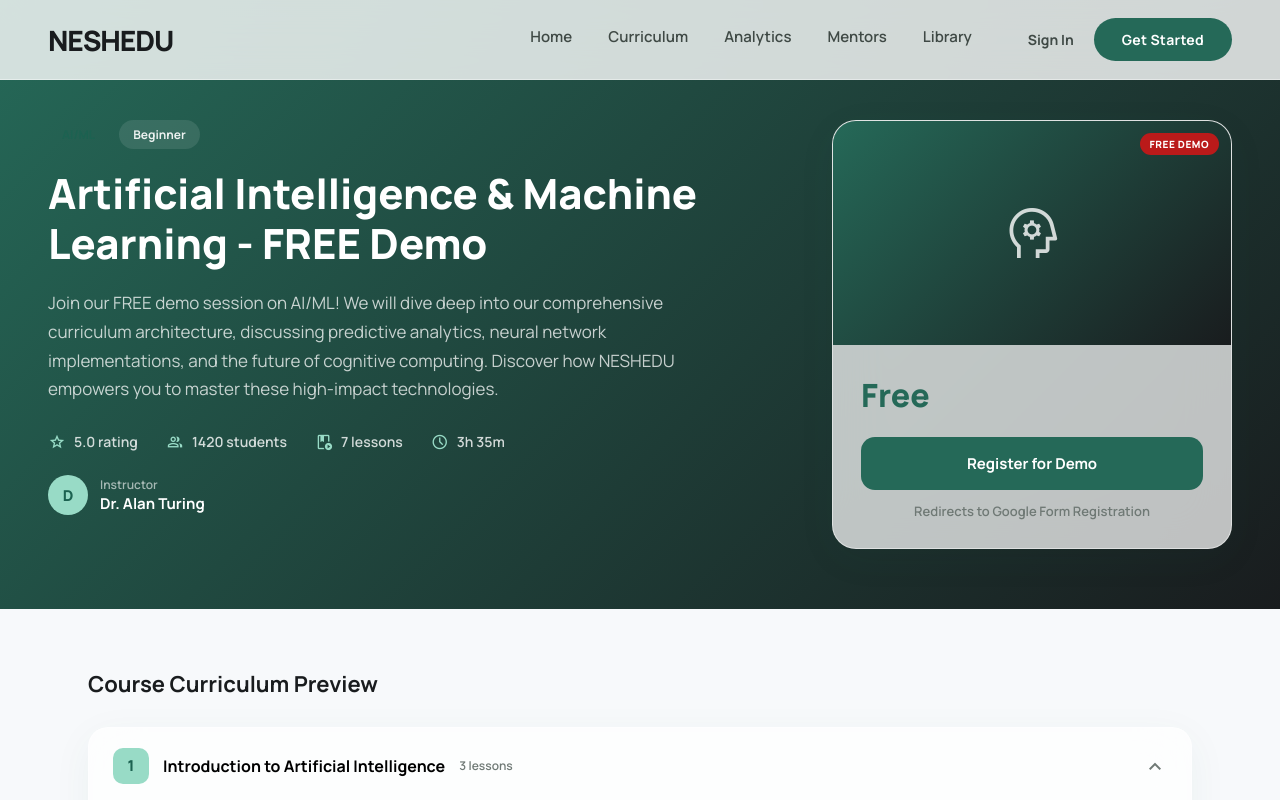
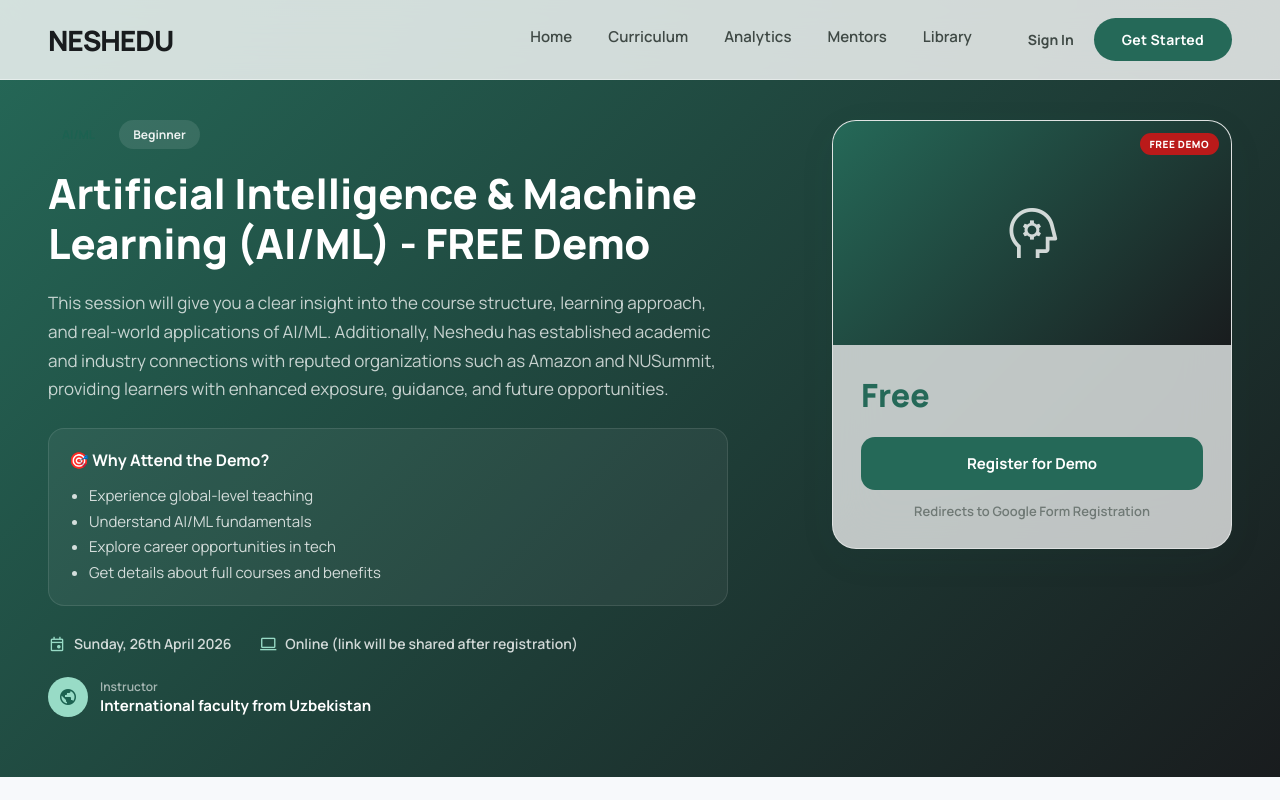
Before and after one commit to hasansyedamaan/nesh-edu, a React (Vite) app in the folder client/: page /demo-course in a window 1280 px wide. Shown: the top 800 px of the page. Built offline with nearby package versions, Linux system fonts and the light colour scheme.

Commit message:
Updated curriculum page with proper details

```diff
--- a/client/src/pages/CurriculumPage.jsx
+++ b/client/src/pages/CurriculumPage.jsx
@@ -4,8 +4,8 @@ import Navbar from '../components/Navbar';
 import Footer from '../components/Footer';
 
 const DEMO_COURSE = {
-  title: 'Artificial Intelligence & Machine Learning - FREE Demo',
-  shortDescription: 'Join our FREE demo session on AI/ML this Sunday! Get insights into course structure, learning approach, and real-world applications.',
+  title: 'Artificial Intelligence & Machine Learning (AI/ML) - FREE Demo',
+  shortDescription: 'Join our FREE demo session on AI/ML this Sunday, 26th April 2026. Get insights into the course structure, learning approach, and real-world applications of AI/ML.',
   category: 'AI/ML',
   level: 'Beginner',
   price: 0,
--- a/client/src/pages/DemoCoursePage.jsx
+++ b/client/src/pages/DemoCoursePage.jsx
@@ -5,14 +5,16 @@ import Footer from '../components/Footer';
 const GOOGLE_FORM_LINK = 'https://docs.google.com/forms/d/e/1FAIpQLScgqu3_f10FERP0zew8QCreSQK_d39y4Pkj_9LM4c7oj_GTJw/viewform?usp=publish-editor';
 
 const DEMO_COURSE = {
-  title: 'Artificial Intelligence & Machine Learning - FREE Demo',
-  description: 'Join our FREE demo session on AI/ML! We will dive deep into our comprehensive curriculum architecture, discussing predictive analytics, neural network implementations, and the future of cognitive computing. Discover how NESHEDU empowers you to master these high-impact technologies.',
+  title: 'Artificial Intelligence & Machine Learning (AI/ML) - FREE Demo',
+  description: 'This session will give you a clear insight into the course structure, learning approach, and real-world applications of AI/ML. Additionally, Neshedu has established academic and industry connections with reputed organizations such as Amazon and NUSummit, providing learners with enhanced exposure, guidance, and future opportunities.',
   category: 'AI/ML',
   level: 'Beginner',
   price: 0,
   instructor: {
-    name: 'Dr. Alan Turing',
+    name: 'International faculty from Uzbekistan',
   },
+  date: 'Sunday, 26th April 2026',
+  mode: 'Online (link will be shared after registration)',
   rating: { average: 5.0 },
   enrollmentCount: 1420,
   modules: [
@@ -71,15 +73,22 @@ const DemoCoursePage = () => {
             </div>
             <h1 style={{ color:'white', fontSize:'clamp(1.8rem,3.5vw,2.6rem)', fontWeight:800,
               lineHeight:1.2, marginBottom:20 }}>{DEMO_COURSE.title}</h1>
-            <p style={{ color:'rgba(255,255,255,0.75)', fontSize:17, lineHeight:1.7, marginBottom:28, maxWidth:680 }}>
+            <p style={{ color:'rgba(255,255,255,0.75)', fontSize:17, lineHeight:1.7, marginBottom:24, maxWidth:680 }}>
               {DEMO_COURSE.description}
             </p>
+            <div style={{ background:'rgba(255,255,255,0.05)', border:'1px solid rgba(255,255,255,0.1)', padding:'20px', borderRadius:'16px', marginBottom:28, maxWidth:680 }}>
+              <h3 style={{ color:'white', fontSize:16, fontWeight:700, marginBottom:12 }}>🎯 Why Attend the Demo?</h3>
+              <ul style={{ color:'rgba(255,255,255,0.8)', fontSize:15, lineHeight:1.7, paddingLeft:20, margin:0 }}>
+                <li>Experience global-level teaching</li>
+                <li>Understand AI/ML fundamentals</li>
+                <li>Explore career opportunities in tech</li>
+                <li>Get details about full courses and benefits</li>
+              </ul>
+            </div>
             <div style={{ display:'flex', gap:28, flexWrap:'wrap' }}>
               {[
-                ['star', `${DEMO_COURSE.rating.average.toFixed(1)} rating`],
-                ['people', `${DEMO_COURSE.enrollmentCount} students`],
-                ['play_lesson', `${totalLessons} lessons`],
-                ['schedule', `${Math.round(totalDuration/60)}h ${totalDuration%60}m`],
+                ['event', DEMO_COURSE.date],
+                ['computer', DEMO_COURSE.mode]
               ].map(([icon, text]) => (
                 <div key={text} style={{ display:'flex', alignItems:'center', gap:8, color:'rgba(255,255,255,0.8)', fontSize:14, fontWeight:600 }}>
                   <span className="material-symbols-outlined" style={{ fontSize:18, color:'var(--primary-container)' }}>{icon}</span>
@@ -91,7 +100,7 @@ const DemoCoursePage = () => {
               <div style={{ width:40, height:40, borderRadius:'50%', background:'var(--primary-container)',
                 display:'flex', alignItems:'center', justifyContent:'center', fontWeight:800, fontSize:15,
                 color:'var(--on-primary-container)', overflow:'hidden' }}>
-                {DEMO_COURSE.instructor.name.charAt(0)}
+                <span className="material-symbols-outlined" style={{ fontSize: 20 }}>public</span>
               </div>
               <div>
                 <p style={{ color:'rgba(255,255,255,0.6)', fontSize:12, fontWeight:600 }}>Instructor</p>
```
